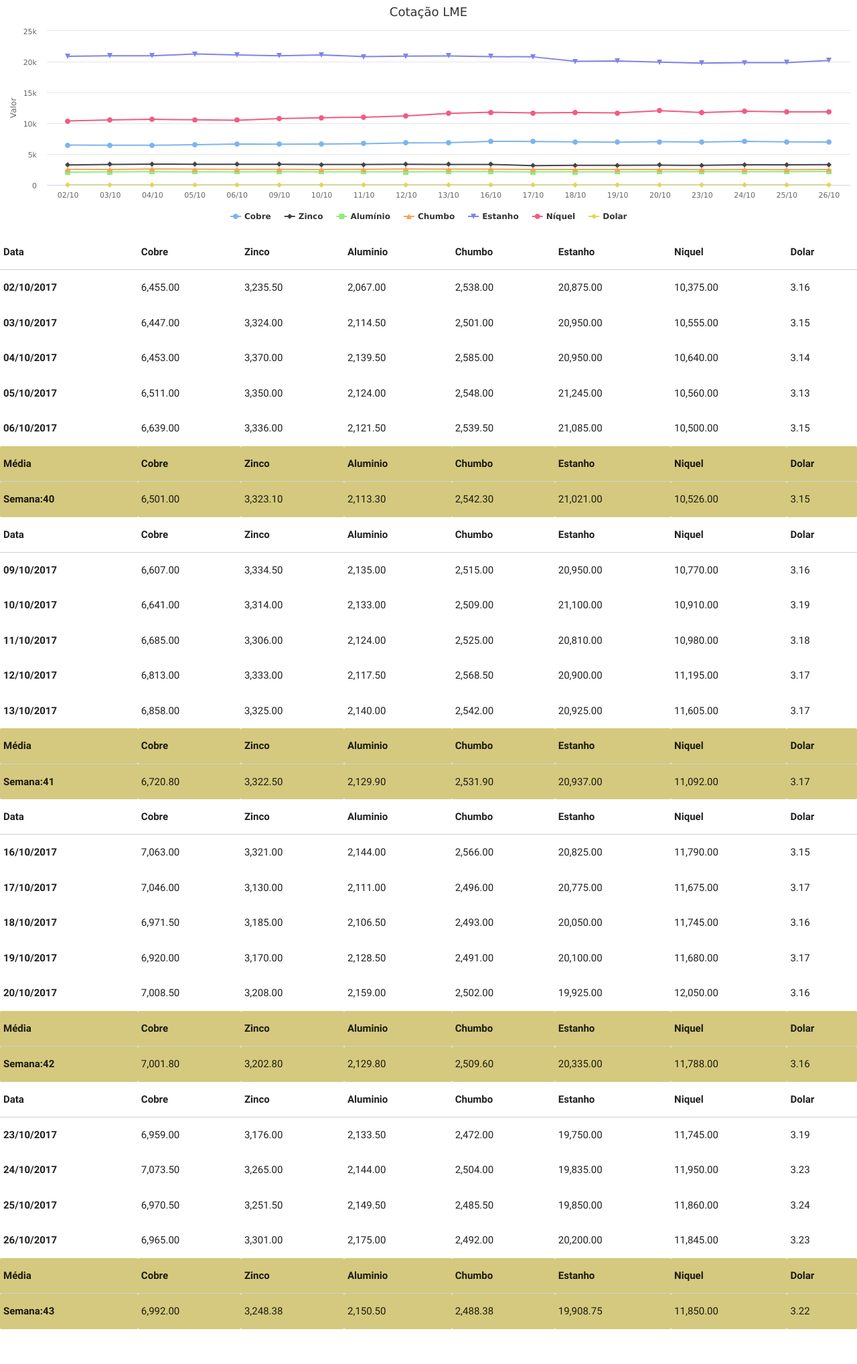
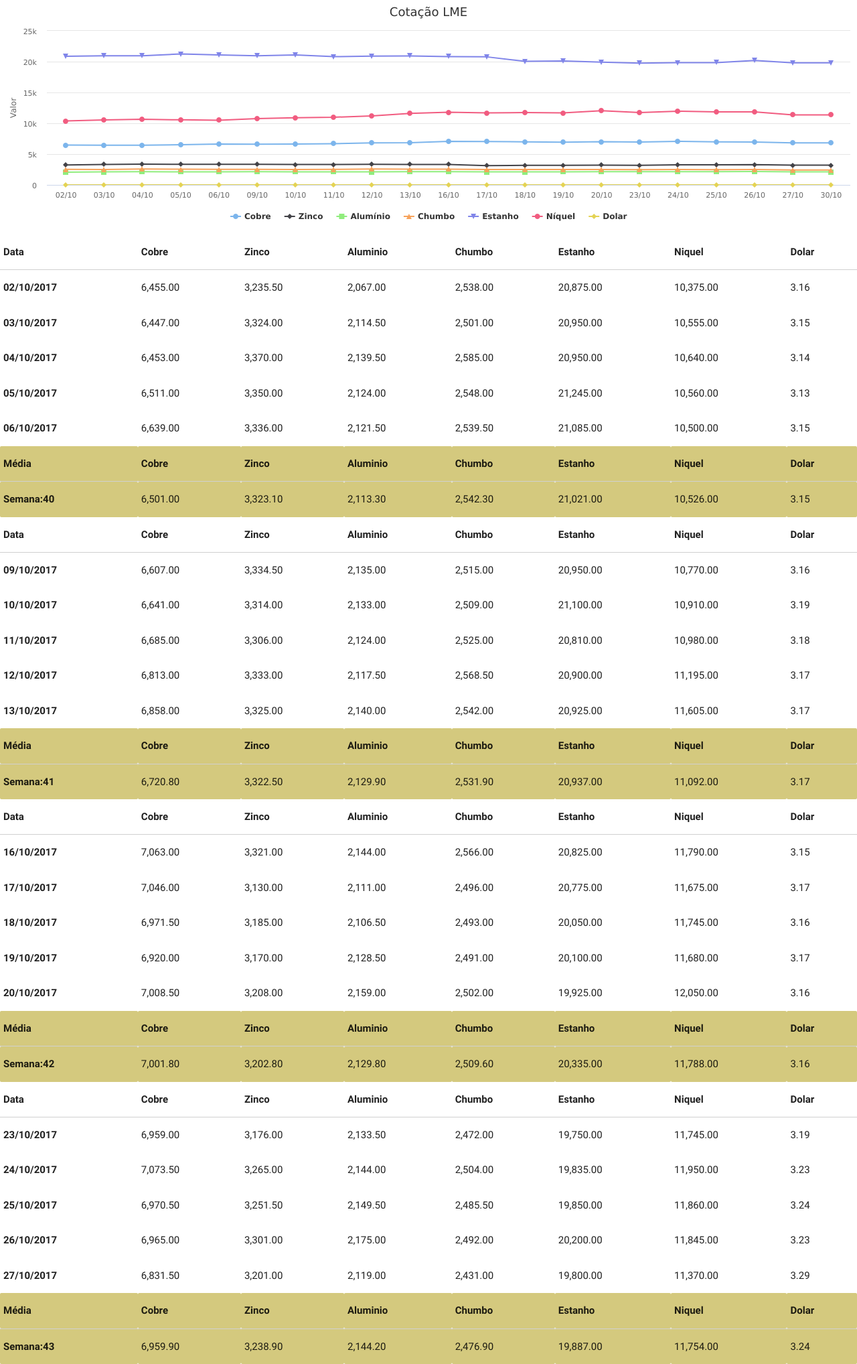
Before and after one commit to tiagocordeiro/flask-lme-chart, a Flask app: page /lme/dashboard in a window 1280 px wide. Shown: the whole page at 67% size. Before the commit the page ends 1984 px from the top, so only its background shows below. Run offline with Flask 2, Linux system fonts and the light colour scheme; some libraries are stand-ins or nearby versions.

Commit message:
Cotação atualizada

```diff
--- a/cotacao-atual.csv
+++ b/cotacao-atual.csv
@@ -18,3 +18,5 @@ Date,Cobre,Zinco,Aluminio,Chumbo,Estanho,Niquel,Dolar
 2017-10-24,7073.5,3265.0,2144.0,2504.0,19835.0,11950.0,3.2344000339508
 2017-10-25,6970.5,3251.5,2149.5,2485.5,19850.0,11860.0,3.2425999641418
 2017-10-26,6965.0,3301.0,2175.0,2492.0,20200.0,11845.0,3.2311999797821
+2017-10-27,6831.5,3201.0,2119.0,2431.0,19800.0,11370.0,3.2864999771118
+2017-10-30,,,,,,,3.2864999771118
--- a/static/cotacao-atual.csv
+++ b/static/cotacao-atual.csv
@@ -18,3 +18,5 @@ Date,Cobre,Zinco,Aluminio,Chumbo,Estanho,Niquel,Dolar
 2017-10-24,7073.5,3265.0,2144.0,2504.0,19835.0,11950.0,3.2344000339508
 2017-10-25,6970.5,3251.5,2149.5,2485.5,19850.0,11860.0,3.2425999641418
 2017-10-26,6965.0,3301.0,2175.0,2492.0,20200.0,11845.0,3.2311999797821
+2017-10-27,6831.5,3201.0,2119.0,2431.0,19800.0,11370.0,3.2864999771118
+2017-10-30,,,,,,,3.2864999771118
--- a/templates/mesclado.html
+++ b/templates/mesclado.html
@@ -794,6 +794,32 @@
     3.23
    </td>
   </tr>
+  <tr>
+   <th>
+    27/10/2017
+   </th>
+   <td>
+    6,831.50
+   </td>
+   <td>
+    3,201.00
+   </td>
+   <td>
+    2,119.00
+   </td>
+   <td>
+    2,431.00
+   </td>
+   <td>
+    19,800.00
+   </td>
+   <td>
+    11,370.00
+   </td>
+   <td>
+    3.29
+   </td>
+  </tr>
  </tbody>
  <thead>
   <tr style="text-align: right; background-color: #d4c97e !important;">
@@ -829,25 +855,25 @@
     Semana:43
    </th>
    <td>
-    6,992.00
+    6,959.90
    </td>
    <td>
-    3,248.38
+    3,238.90
    </td>
    <td>
-    2,150.50
+    2,144.20
    </td>
    <td>
-    2,488.38
+    2,476.90
    </td>
    <td>
-    19,908.75
+    19,887.00
    </td>
    <td>
-    11,850.00
+    11,754.00
    </td>
    <td>
-    3.22
+    3.24
    </td>
   </tr>
  </tbody>
```
Also changed, not shown: static/todo-periodo.csv.
